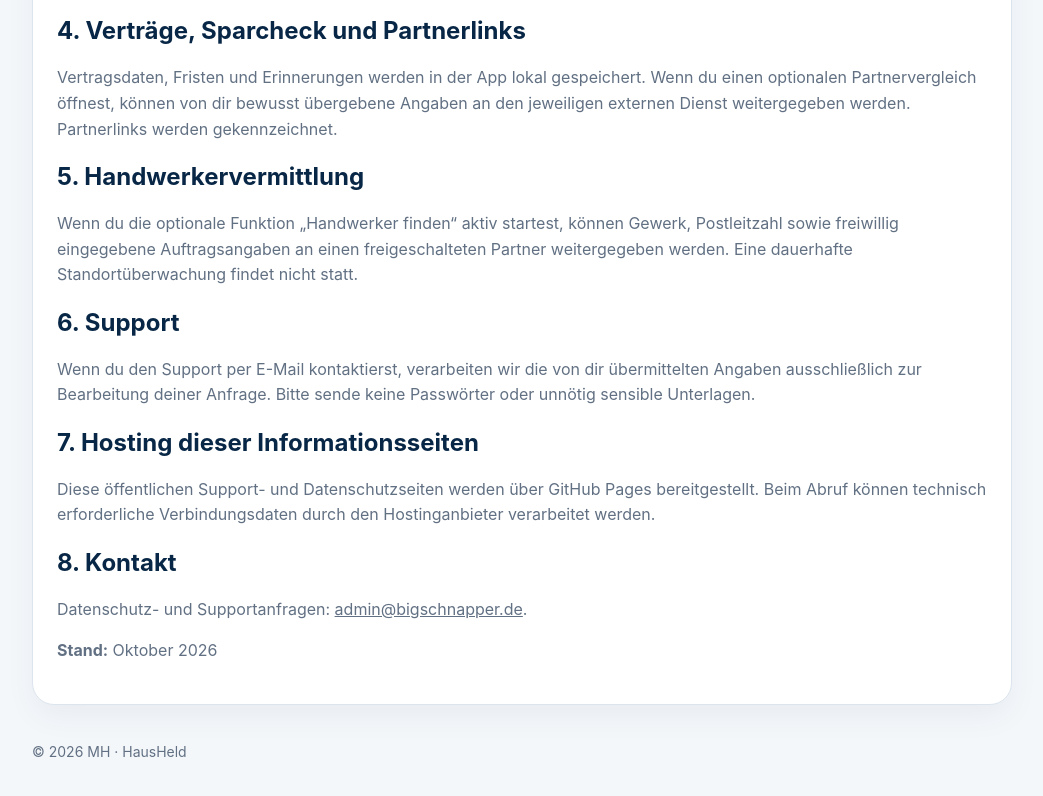
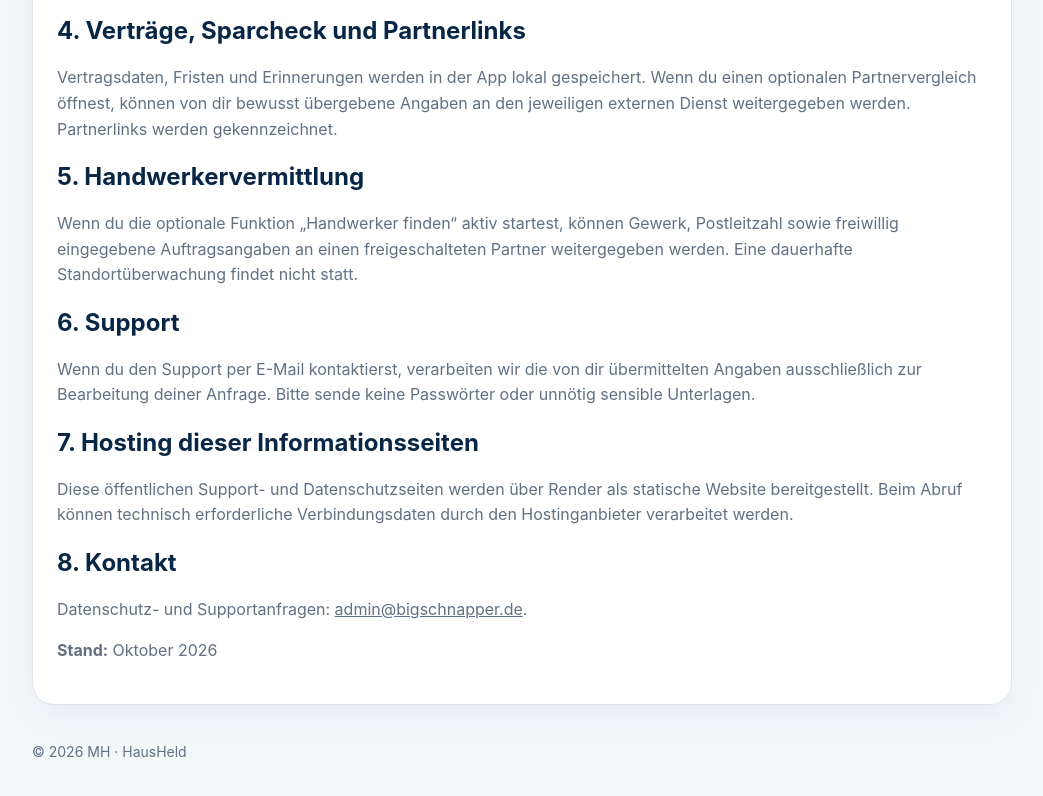
Before and after one commit to ichkaufbeialdi/leihfix-support, a plain HTML site: page hausheld/datenschutz.html in a window 1280 px wide. Shown: the part 826-1622 px from the top of the page, without its empty margins (118-1161 px from the left). Drawn offline with Linux system fonts and the light colour scheme.

Commit message:
Correct HausHeld privacy hosting provider

```diff
--- a/hausheld/datenschutz.html
+++ b/hausheld/datenschutz.html
@@ -8,6 +8,6 @@
 <h2>4. Verträge, Sparcheck und Partnerlinks</h2><p>Vertragsdaten, Fristen und Erinnerungen werden in der App lokal gespeichert. Wenn du einen optionalen Partnervergleich öffnest, können von dir bewusst übergebene Angaben an den jeweiligen externen Dienst weitergegeben werden. Partnerlinks werden gekennzeichnet.</p>
 <h2>5. Handwerkervermittlung</h2><p>Wenn du die optionale Funktion „Handwerker finden“ aktiv startest, können Gewerk, Postleitzahl sowie freiwillig eingegebene Auftragsangaben an einen freigeschalteten Partner weitergegeben werden. Eine dauerhafte Standortüberwachung findet nicht statt.</p>
 <h2>6. Support</h2><p>Wenn du den Support per E-Mail kontaktierst, verarbeiten wir die von dir übermittelten Angaben ausschließlich zur Bearbeitung deiner Anfrage. Bitte sende keine Passwörter oder unnötig sensible Unterlagen.</p>
-<h2>7. Hosting dieser Informationsseiten</h2><p>Diese öffentlichen Support- und Datenschutzseiten werden über GitHub Pages bereitgestellt. Beim Abruf können technisch erforderliche Verbindungsdaten durch den Hostinganbieter verarbeitet werden.</p>
+<h2>7. Hosting dieser Informationsseiten</h2><p>Diese öffentlichen Support- und Datenschutzseiten werden über Render als statische Website bereitgestellt. Beim Abruf können technisch erforderliche Verbindungsdaten durch den Hostinganbieter verarbeitet werden.</p>
 <h2>8. Kontakt</h2><p>Datenschutz- und Supportanfragen: <a href="mailto:admin@bigschnapper.de">admin@bigschnapper.de</a>.</p><p><strong>Stand:</strong> Oktober 2026</p></section></main>
 <footer><div class="wrap">© 2026 MH · HausHeld</div></footer></body></html>
```
